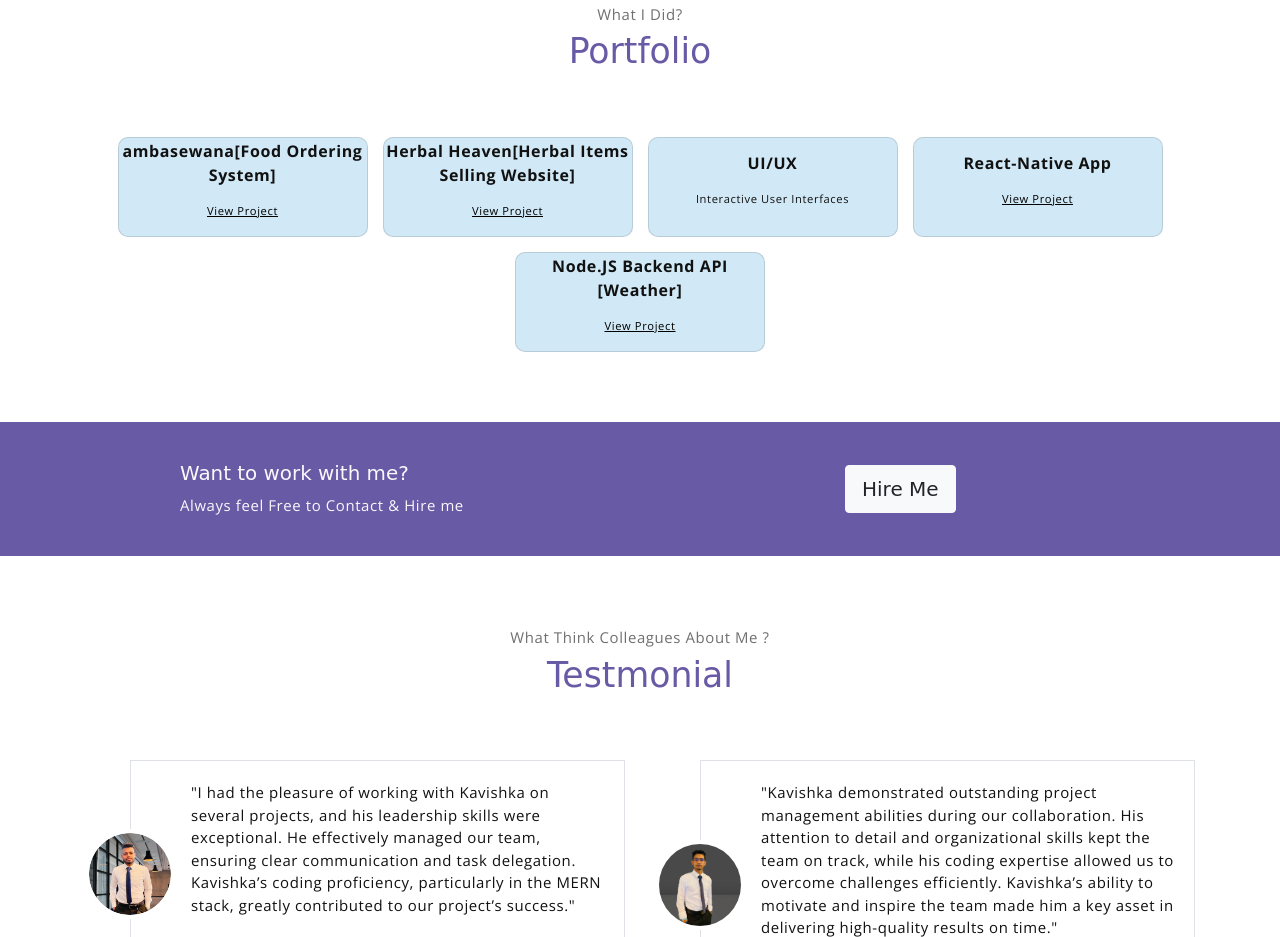
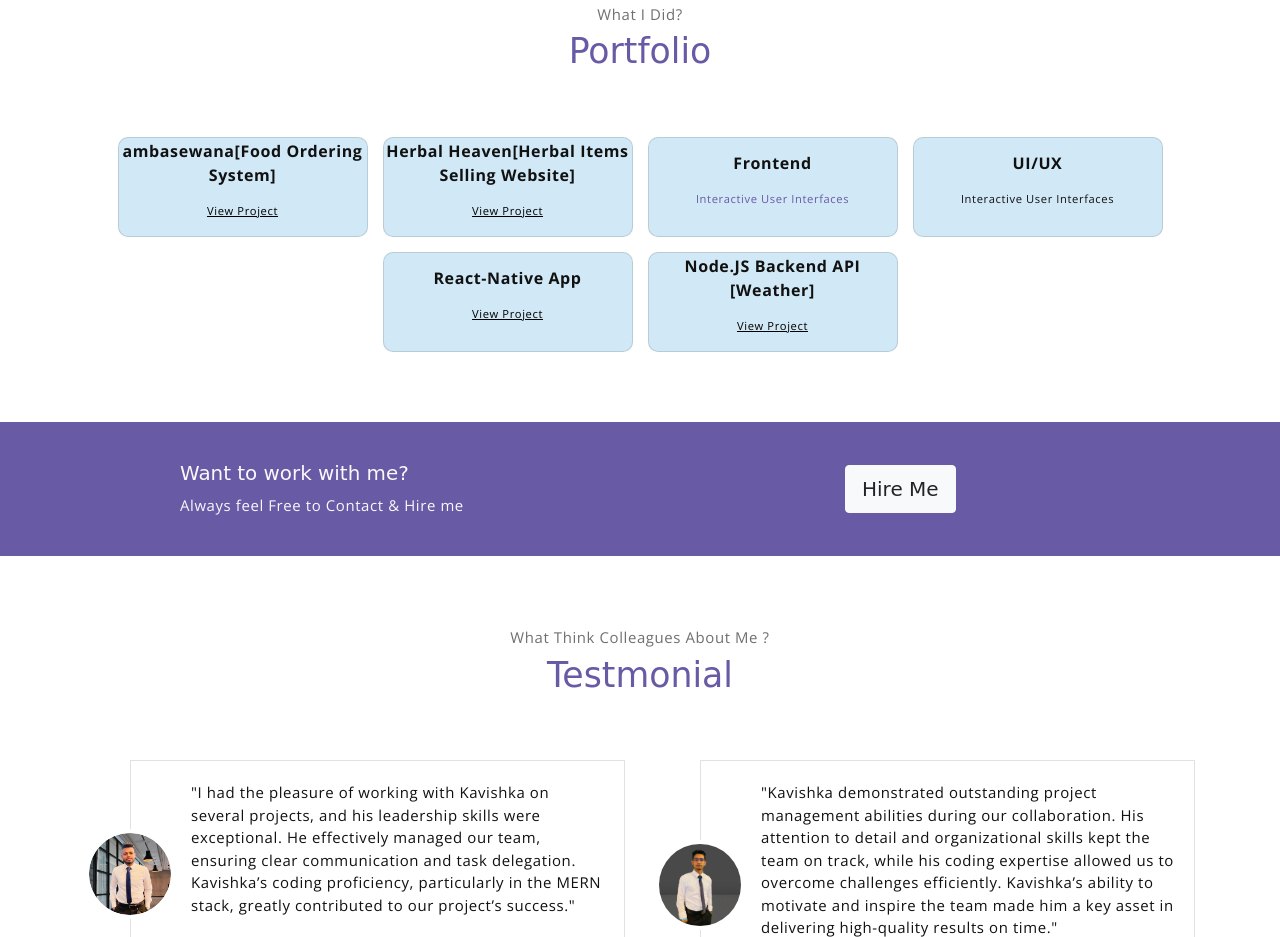
Before and after one commit to KavishkaSashmitha/kavishka.github.io, a website: page index.html in a window 1280 px wide. Shown: the part 1856-2793 px from the top of the page. Drawn offline with nearby package versions, Linux system fonts and the light colour scheme; a web font is replaced by a local one.

Commit message:
update some content

```diff
--- a/index.html
+++ b/index.html
@@ -147,8 +147,12 @@
                 <div class="card blue">
                     <p class="tip">Herbal Heaven[Herbal Items Selling Website]</p>
 
-                    <p class="second-text"><a href="https://hearbalheavensl.netlify.app/" class="project-link">View Project</a></p>
+                    <p class="second-text"><a href="https://herbalheaven.netlify.app/" class="project-link">View Project</a></p>
 
+                </div>
+                <div class="card green">
+                    <p class="tip">Frontend </p>
+                    <p  class="second-text"><a href="https://businessaifrontend.netlify.app/">Interactive User Interfaces</a></p>
                 </div>
                 <div class="card green">
                     <p class="tip">UI/UX</p>
```
